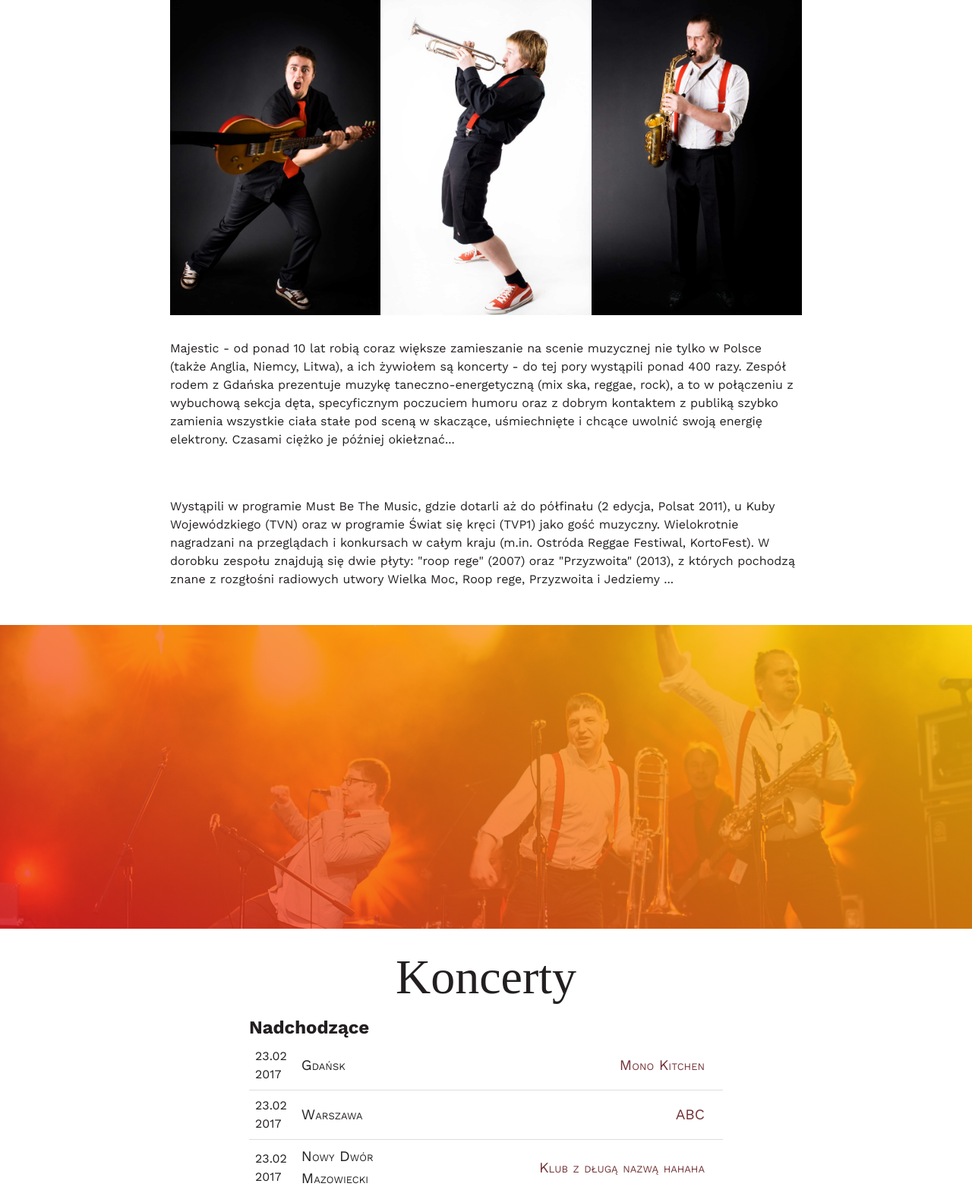
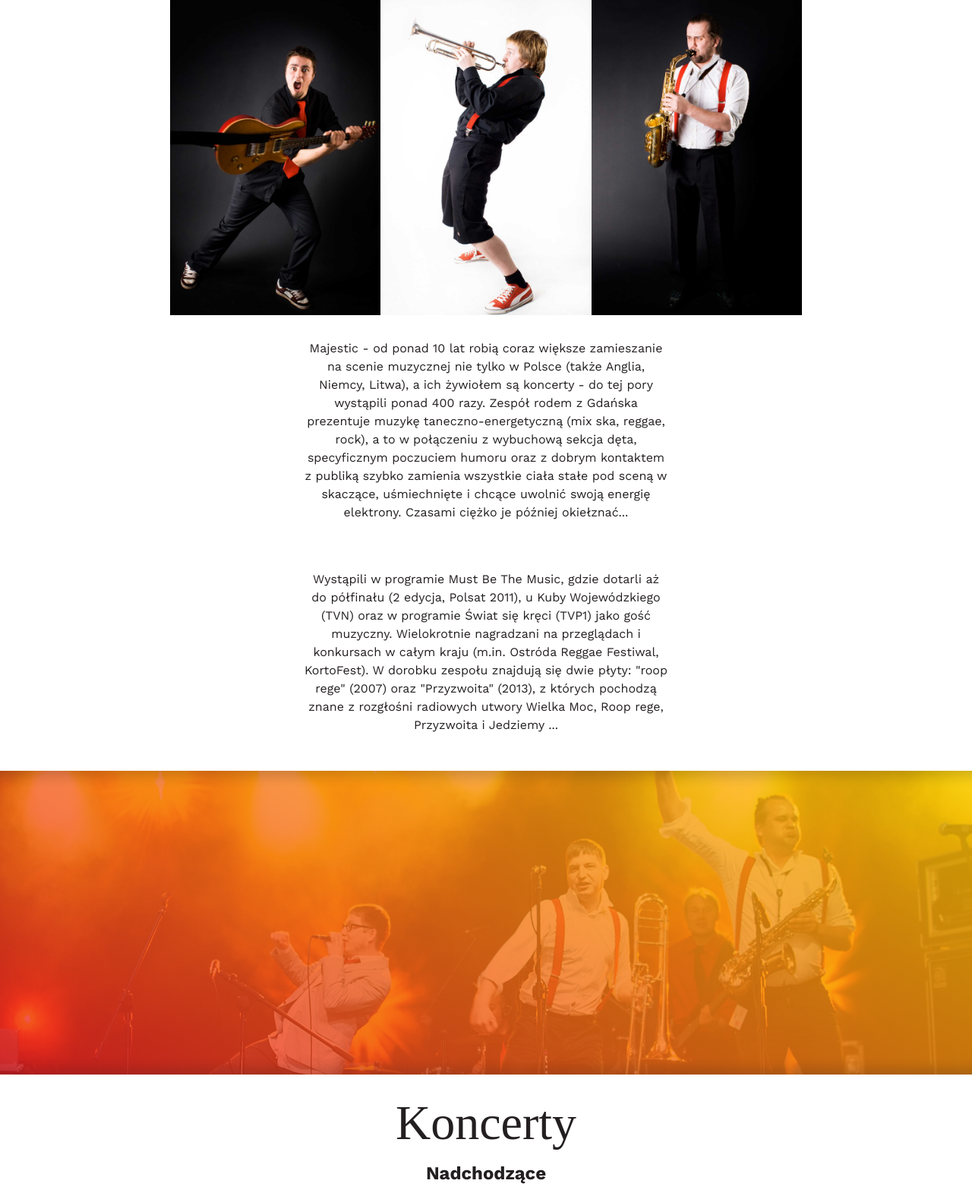
Before and after one commit to mareksl/majestic, a PHP site: page / in a window 1280 px wide. Shown: the part 1729-3300 px from the top of the page at 76% size. Run offline with PHP 8.4, Linux system fonts and the light colour scheme; some web fonts are replaced.

Commit message:
datetime

```diff
--- a/css/flex-grid.scss
+++ b/css/flex-grid.scss
@@ -44,7 +44,6 @@ header {
 
 footer,
 header {
-
   width: 100%;
 }
 
--- a/css/main.css
+++ b/css/main.css
@@ -254,7 +254,8 @@ h2 {
 
 h3 {
   font-size: 1.5em;
-  font-weight: bold; }
+  font-weight: bold;
+  text-align: center; }
 
 h4 {
   font-size: 1.5em; }
@@ -267,7 +268,10 @@ h6 {
 
 p {
   padding: 2em 0;
-  font-size: 1em; }
+  font-size: 1em;
+  max-width: 30em;
+  margin: auto;
+  text-align: center; }
 
 small {
   font-size: .8em; }
@@ -301,7 +305,7 @@ header {
   background-color: #fff; }
 
 .logo {
-  height: 2rem; }
+  height: 3rem; }
 
 nav {
   display: flex;
@@ -318,7 +322,6 @@ nav {
     text-decoration: none;
     color: #231f20; }
   nav h1 {
-    font-size: 1rem;
     transition: .4s; }
     nav h1:hover {
       filter: drop-shadow(0 0.2rem 0.2rem #ffcb04);
@@ -421,6 +424,7 @@ nav {
     bottom: 0;
     left: 0;
     content: '';
+    box-shadow: inset 0 24px 16px -16px rgba(35, 31, 32, 0.2), inset 0 -24px 16px -16px rgba(35, 31, 32, 0.2);
     background-image: linear-gradient(30deg, rgba(237, 28, 36, 0.8), rgba(255, 203, 4, 0.8)); }
 
 .gallery-grid {
--- a/css/main.scss
+++ b/css/main.scss
@@ -20,7 +20,7 @@ header {
 }
 
 .logo {
-  height: 2rem;
+  height: 3rem;
 }
 
 nav {
@@ -41,7 +41,7 @@ nav {
   }
 
   h1 {
-    font-size: 1rem;
+    // font-size: 1rem;
     transition: .4s;
 
     &:hover {
@@ -185,6 +185,7 @@ nav {
     bottom: 0;
     left: 0;
     content: '';
+    box-shadow: inset 0 24px 16px -16px rgba($primary-color-dark, .2), inset 0 -24px 16px -16px rgba($primary-color-dark, .2);
     background-image: linear-gradient(30deg, rgba($accent-color, .8), rgba($accent-color-light, .8));
   }
 }
--- a/css/typography.scss
+++ b/css/typography.scss
@@ -39,6 +39,7 @@ h2 {
 h3 {
 	font-size: 1.5em;
 	font-weight: bold;
+	text-align: center;
 }
 
 h4 {
@@ -56,6 +57,9 @@ h6 {
 p {
 	padding: 2em 0;
 	font-size: 1em;
+	max-width: 30em;
+	margin: auto;
+	text-align: center;
 }
 
 small {
--- a/index.html
+++ b/index.html
@@ -130,49 +130,53 @@
                     <h3>Nadchodzące</h3>
                     <ul class="events">
                         <li>
-                            <div class="event-date-full"><span class="event-date">23.02</span><span class="event-year">2017</span></div><span class="event-city">Gdańsk</span><span class="event-location"><a href="#">Mono Kitchen</a></span></li>
+                            <time datetime="2016-02-23" class="event-date-full"><span class="event-date">23.02</span><span class="event-year">2017</span></time><span class="event-city">Gdańsk</span><span class="event-location"><a href="#">Mono Kitchen</a></span></li>
                         <li>
-                            <div class="event-date-full"><span class="event-date">23.02</span><span class="event-year">2017</span></div><span class="event-city">Warszawa</span><span class="event-location"><a href="#">ABC</a></span></li>
+                            <time datetime="2016-02-23" class="event-date-full"><span class="event-date">23.02</span><span class="event-year">2017</span></time><span class="event-city">Warszawa</span><span class="event-location"><a href="#">ABC</a></span></li>
                         <li>
-                            <div class="event-date-full"><span class="event-date">23.02</span><span class="event-year">2017</span></div><span class="event-city">Nowy Dwór Mazowiecki</span><span class="event-location"><a href="#">Klub z długą nazwą hahaha</a></span></li>
+                            <time datetime="2016-02-23" class="event-date-full"><span class="event-date">23.02</span><span class="event-year">2017</span></time><span class="event-city">Nowy Dwór Mazowiecki</span><span class="event-location"><a href="#">Klub z długą nazwą hahaha</a></span></li>
                         <li>
-                            <div class="event-date-full"><span class="event-date">23.02</span><span class="event-year">2017</span></div><span class="event-city">Gdańsk</span><span class="event-location"><a href="#">Mono Kitchen</a></span></li>
+                            <time datetime="2016-02-23" class="event-date-full"><span class="event-date">23.02</span><span class="event-year">2017</span></time><span class="event-city">Gdańsk</span><span class="event-location"><a href="#">Mono Kitchen</a></span></li>
                         <li>
-                            <div class="event-date-full"><span class="event-date">23.02</span><span class="event-year">2017</span></div><span class="event-city">Gdańsk</span><span class="event-location"><a href="#">Mono Kitchen</a></span></li>
+                            <time datetime="2016-02-23" class="event-date-full"><span class="event-date">23.02</span><span class="event-year">2017</span></time><span class="event-city">Gdańsk</span><span class="event-location"><a href="#">Mono Kitchen</a></span></li>
                         <li>
-                            <div class="event-date-full"><span class="event-date">23.02</span><span class="event-year">2017</span></div><span class="event-city">Gdańsk</span><span class="event-location"><a href="#">Mono Kitchen</a></span></li>
+                            <time datetime="2016-02-23" class="event-date-full"><span class="event-date">23.02</span><span class="event-year">2017</span></time><span class="event-city">Gdańsk</span><span class="event-location"><a href="#">Mono Kitchen</a></span></li>
                     </ul>
                     <h3>Przeszłe</h3>
                     <ul class="events">
                       <li>
-                            <div class="event-date-full"><span class="event-date">23.02</span><span class="event-year">2017</span></div><span class="event-city">Gdańsk</span><span class="event-location">Mono Kitchen</span></li>
+                          <time datetime="2016-02-23" class="event-date-full"><span class="event-date">23.02</span><span class="event-year">2017</span></time><span class="event-city">Gdańsk</span><span class="event-location"><a href="#">Mono Kitchen</a></span></li>
                       <li>
-                            <div class="event-date-full"><span class="event-date">23.02</span><span class="event-year">2017</span></div><span class="event-city">Warszawa</span><span class="event-location">ABC</span></li>
+                          <time datetime="2016-02-23" class="event-date-full"><span class="event-date">23.02</span><span class="event-year">2017</span></time><span class="event-city">Warszawa</span><span class="event-location"><a href="#">ABC</a></span></li>
                       <li>
-                            <div class="event-date-full"><span class="event-date">23.02</span><span class="event-year">2017</span></div><span class="event-city">Nowy Dwór Mazowiecki</span><span class="event-location">Klub z długą nazwą hahaha</span></li>
+                          <time datetime="2016-02-23" class="event-date-full"><span class="event-date">23.02</span><span class="event-year">2017</span></time><span class="event-city">Nowy Dwór Mazowiecki</span><span class="event-location"><a href="#">Klub z długą nazwą hahaha</a></span></li>
                       <li>
-                            <div class="event-date-full"><span class="event-date">23.02</span><span class="event-year">2017</span></div><span class="event-city">Gdańsk</span><span class="event-location">Mono Kitchen</span></li>
+                          <time datetime="2016-02-23" class="event-date-full"><span class="event-date">23.02</span><span class="event-year">2017</span></time><span class="event-city">Gdańsk</span><span class="event-location"><a href="#">Mono Kitchen</a></span></li>
                       <li>
-                            <div class="event-date-full"><span class="event-date">23.02</span><span class="event-year">2017</span></div><span class="event-city">Gdańsk</span><span class="event-location">Mono Kitchen</span></li>
+                          <time datetime="2016-02-23" class="event-date-full"><span class="event-date">23.02</span><span class="event-year">2017</span></time><span class="event-city">Gdańsk</span><span class="event-location"><a href="#">Mono Kitchen</a></span></li>
                       <li>
-                            <div class="event-date-full"><span class="event-date">23.02</span><span class="event-year">2017</span></div><span class="event-city">Gdańsk</span><span class="event-location">Mono Kitchen</span></li>
+                          <time datetime="2016-02-23" class="event-date-full"><span class="event-date">23.02</span><span class="event-year">2017</span></time><span class="event-city">Gdańsk</span><span class="event-location"><a href="#">Mono Kitchen</a></span></li>
                     </ul>
                 </div>
                 <div class="col col-3"></div>
             </section>
             <div class="row row-alt" style="  background-image: url('img/majestic_lebno_2014_08_27_0045 (2).jpg');"></div>
             <section class="row row-padded" id="muzyka">
+                <div class="col">
+                    <h2>Muzyka i Wideo</h2>
+                    <div class="row">
                         <div class="col col-4"></div>
                         <div class="col col-4">
-                    <h2>Muzyka</h2>
                             <p>Lorem ipsum dolor sit amet, consectetur adipisicing elit, sed do eiusmod tempor incididunt ut labore et dolore magna aliqua. Ut enim ad minim veniam, quis nostrud exercitation ullamco laboris nisi ut aliquip ex ea commodo consequat.
-                        Duis aute irure dolor in reprehenderit in voluptate velit esse cillum dolore eu fugiat nulla pariatur. Excepteur sint occaecat cupidatat non proident, sunt in culpa qui officia deserunt mollit anim id est laborum. Lorem ipsum dolor
-                        sit amet, consectetur adipisicing elit, sed do eiusmod tempor incididunt ut labore et dolore magna aliqua. Ut enim ad minim veniam, quis nostrud exercitation ullamco laboris nisi ut aliquip ex ea commodo consequat. Duis aute irure
-                        dolor in reprehenderit in voluptate velit esse cillum dolore eu fugiat nulla pariatur. Excepteur sint occaecat cupidatat non proident, sunt in culpa qui officia deserunt mollit anim id est laborum. Lorem ipsum dolor sit amet, consectetur
-                        adipisicing elit, sed do eiusmod tempor incididunt ut labore et dolore magna aliqua. Ut enim ad minim veniam, quis nostrud exercitation ullamco laboris nisi ut aliquip ex ea commodo consequat. Duis aute irure dolor in reprehenderit
-                        in voluptate velit esse cillum dolore eu fugiat nulla pariatur. Excepteur sint occaecat cupidatat non proident, sunt in culpa qui officia deserunt mollit anim id est laborum.</p>
+                                Duis aute irure dolor in reprehenderit in voluptate velit esse cillum dolore eu fugiat nulla pariatur. Excepteur sint occaecat cupidatat non proident, sunt in culpa qui officia deserunt mollit anim id est laborum. Lorem
+                                ipsum dolor sit amet, consectetur adipisicing elit, sed do eiusmod tempor incididunt ut labore et dolore magna aliqua. Ut enim ad minim veniam, quis nostrud exercitation ullamco laboris nisi ut aliquip ex ea commodo consequat.
+                                Duis aute irure dolor in reprehenderit in voluptate velit esse cillum dolore eu fugiat nulla pariatur. Excepteur sint occaecat cupidatat non proident, sunt in culpa qui officia deserunt mollit anim id est laborum. Lorem
+                                ipsum dolor sit amet, consectetur adipisicing elit, sed do eiusmod tempor incididunt ut labore et dolore magna aliqua. Ut enim ad minim veniam, quis nostrud exercitation ullamco laboris nisi ut aliquip ex ea commodo consequat.
+                                Duis aute irure dolor in reprehenderit in voluptate velit esse cillum dolore eu fugiat nulla pariatur. Excepteur sint occaecat cupidatat non proident, sunt in culpa qui officia deserunt mollit anim id est laborum.</p>
                         </div>
                         <div class="col col-4"></div>
+                    </div>
+                </div>
             </section>
             <div class="row row-alt" style="  background-image: url('img/RG 27 sty 2013 fot M Bilinski (28).jpg');"></div>
             <section class="row row-padded" id="kontakt">
```
Also changed, not shown: 1 other file. Lines whose indentation alone changed are shown as unchanged.
